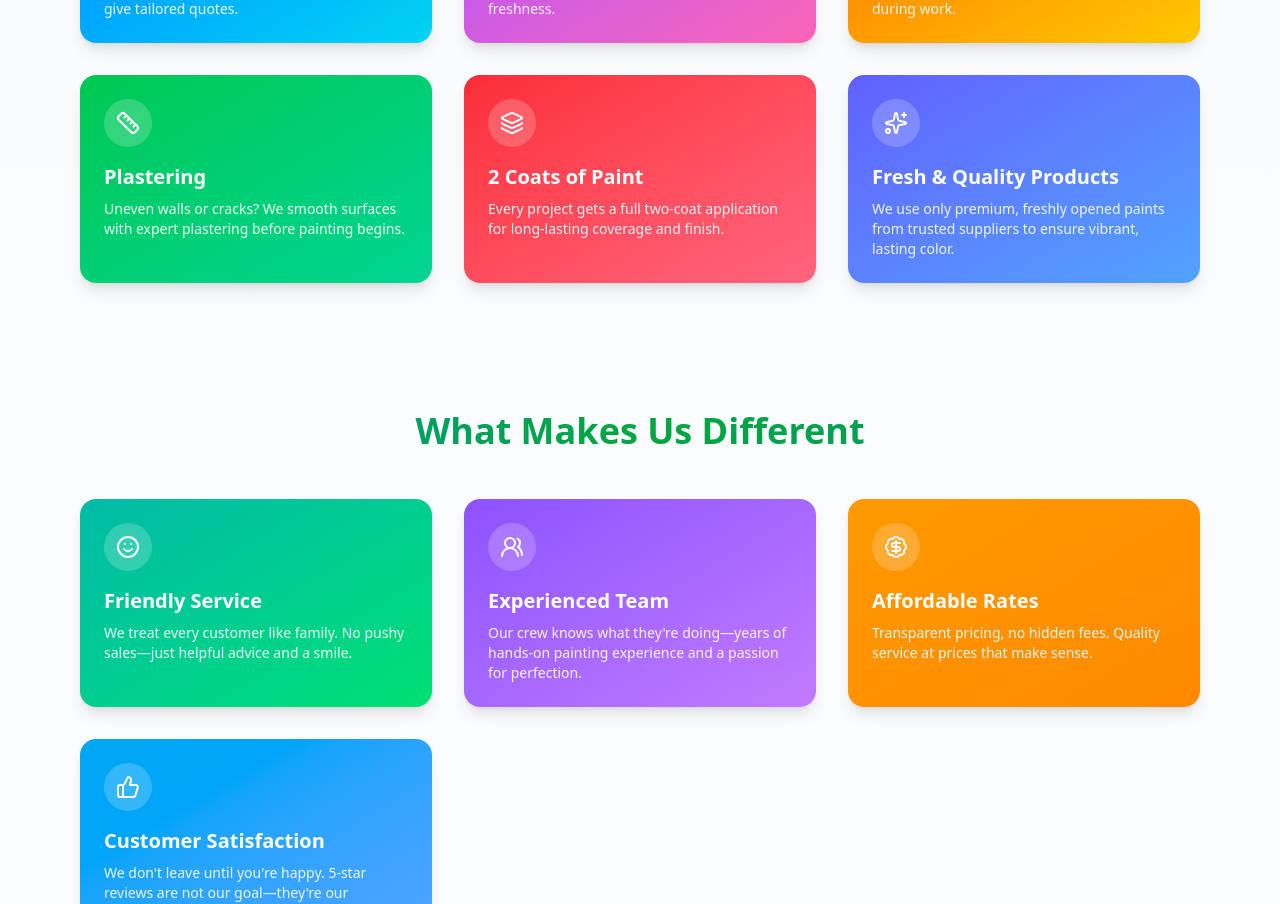
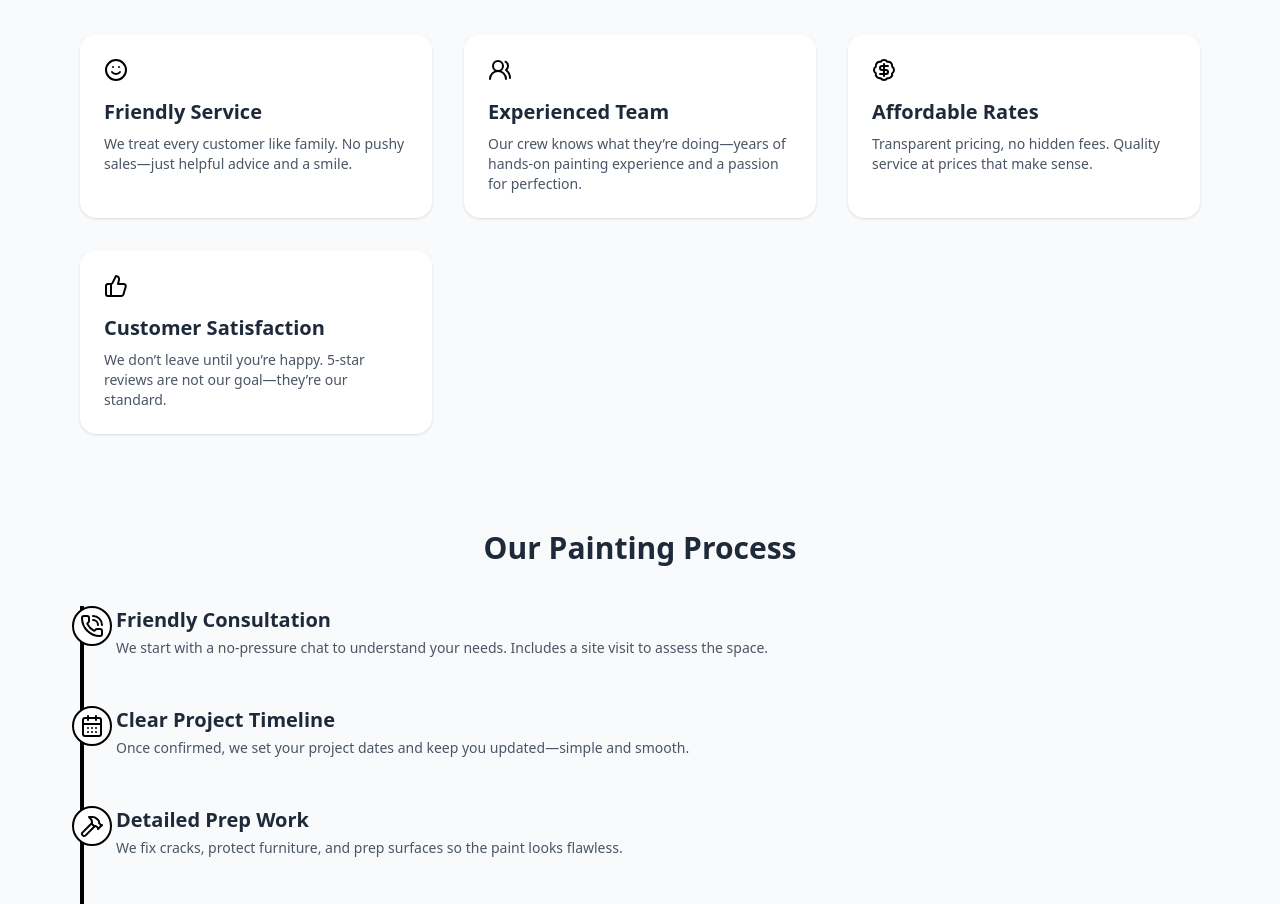
Before and after one commit to Jonymoin/paintingservice, a React (Vite) app: page / in a window 1280 px wide. Shown: the part 3562-4466 px from the top of the page. Built offline with nearby package versions, Linux system fonts and the light colour scheme.

Commit message:
Initial commit

```diff
--- a/src/painting/Difference.jsx
+++ /dev/null
@@ -1,56 +0,0 @@
-import React from "react";
-import {
-  Smile,
-  BadgeCheck,
-  Wallet,
-  ThumbsUp
-} from "lucide-react";
-
-const differences = [
-  {
-    title: "Friendly Team",
-    desc: "From the first call to the final touch-up, you’ll experience warm, respectful, and clear communication. We believe in building trust through friendliness and transparency.",
-    icon: <Smile className="w-10 h-10 text-primary mb-3" />,
-  },
-  {
-    title: "Experienced Professionals",
-    desc: "Our painters are skilled, certified, and seasoned. We’ve worked on HDBs, condos, landed homes, and commercial spaces across Singapore — and we know how to get it right.",
-    icon: <BadgeCheck className="w-10 h-10 text-primary mb-3" />,
-  },
-  {
-    title: "Affordable Rates",
-    desc: "We provide fair, honest pricing with no hidden charges. Whether it's a full repaint or a touch-up, you'll know exactly what you're paying for — and it's always worth it.",
-    icon: <Wallet className="w-10 h-10 text-primary mb-3" />,
-  },
-  {
-    title: "Customer Satisfaction First",
-    desc: "Our job isn’t done until you're 100% satisfied. We listen to your feedback, address concerns promptly, and go the extra mile to ensure a smooth, happy experience.",
-    icon: <ThumbsUp className="w-10 h-10 text-primary mb-3" />,
-  },
-];
-
-const WhatMakesUsDifferent = () => {
-  return (
-    <div className="px-4 py-10 max-w-7xl mx-auto">
-      <h1 className="text-3xl font-bold text-center mb-8 text-gray-800">
-        What Makes Us Different?
-      </h1>
-      <div className="grid grid-cols-1 md:grid-cols-2 lg:grid-cols-4 gap-6">
-        {differences.map((item, index) => (
-          <div
-            key={index}
-            className="bg-white rounded-2xl shadow-md p-6 flex flex-col items-center text-center hover:shadow-lg transition-shadow"
-          >
-            {item.icon}
-            <h2 className="text-lg font-semibold text-gray-800 mb-2">
-              {item.title}
-            </h2>
-            <p className="text-gray-600 text-sm">{item.desc}</p>
-          </div>
-        ))}
-      </div>
-    </div>
-  );
-};
-
-export default WhatMakesUsDifferent;
--- a/src/painting/Landing.jsx
+++ b/src/painting/Landing.jsx
@@ -1,4 +1,5 @@
 import { motion } from "framer-motion";
+
 import {
   ShieldCheck,
   PaintBucket,
@@ -16,6 +17,8 @@ import {
   PaintRoller,
   Eye,
   Headphones,
+  Paintbrush,
+  Clock,
 } from "lucide-react";
 
 const fadeInUp = {
@@ -23,40 +26,15 @@ const fadeInUp = {
   show: { opacity: 1, y: 0, transition: { duration: 0.6 } },
 };
 
-const colorSchemes = {
-  policies: [
-    "from-blue-500 to-cyan-400",
-    "from-purple-500 to-pink-400",
-    "from-orange-500 to-yellow-400",
-    "from-green-500 to-emerald-400",
-    "from-red-500 to-rose-400",
-    "from-indigo-500 to-blue-400",
-  ],
-  values: [
-    "from-teal-500 to-green-400",
-    "from-violet-500 to-purple-400",
-    "from-amber-500 to-orange-400",
-    "from-sky-500 to-blue-400",
-  ],
-  steps: [
-    "bg-gradient-to-br from-blue-500 to-cyan-400",
-    "bg-gradient-to-br from-purple-500 to-pink-400",
-    "bg-gradient-to-br from-orange-500 to-yellow-400",
-    "bg-gradient-to-br from-green-500 to-emerald-400",
-    "bg-gradient-to-br from-red-500 to-rose-400",
-    "bg-gradient-to-br from-indigo-500 to-violet-400",
-  ]
-};
-
-const SectionWrapper = ({ title, children, gradient }) => (
+const SectionWrapper = ({ title, children }) => (
   <motion.section
     variants={fadeInUp}
     initial="hidden"
     whileInView="show"
     viewport={{ once: true }}
-    className="py-16 px-4 max-w-6xl mx-auto"
+    className="py-12 px-4 max-w-6xl mx-auto"
   >
-    <h2 className={`text-4xl font-bold text-center mb-12 bg-gradient-to-r ${gradient} bg-clip-text text-transparent`}>
+    <h2 className="text-3xl font-bold text-center mb-10 text-gray-800">
       {title}
     </h2>
     {children}
@@ -74,9 +52,9 @@ const policies = [
 
 const values = [
   { icon: <Smile />, title: "Friendly Service", desc: "We treat every customer like family. No pushy sales—just helpful advice and a smile." },
-  { icon: <Users2 />, title: "Experienced Team", desc: "Our crew knows what they're doing—years of hands-on painting experience and a passion for perfection." },
+  { icon: <Users2 />, title: "Experienced Team", desc: "Our crew knows what they’re doing—years of hands-on painting experience and a passion for perfection." },
   { icon: <BadgeDollarSign />, title: "Affordable Rates", desc: "Transparent pricing, no hidden fees. Quality service at prices that make sense." },
-  { icon: <ThumbsUp />, title: "Customer Satisfaction", desc: "We don't leave until you're happy. 5-star reviews are not our goal—they're our standard." },
+  { icon: <ThumbsUp />, title: "Customer Satisfaction", desc: "We don’t leave until you’re happy. 5-star reviews are not our goal—they’re our standard." },
 ];
 
 const steps = [
@@ -85,33 +63,30 @@ const steps = [
   { icon: <Hammer />, title: "Detailed Prep Work", desc: "We fix cracks, protect furniture, and prep surfaces so the paint looks flawless." },
   { icon: <PaintRoller />, title: "Professional Painting", desc: "2 full coats of quality paint applied with precision by our skilled painters." },
   { icon: <Eye />, title: "Final Walkthrough", desc: "We inspect everything with you and handle any final touch-ups—no shortcuts." },
-  { icon: <Headphones />, title: "After-Service Support", desc: "Need help after we leave? We're always just a call or message away." },
+  { icon: <Headphones />, title: "After-Service Support", desc: "Need help after we leave? We’re always just a call or message away." },
 ];
 
-const GridSection = ({ data, colorScheme }) => (
+const GridSection = ({ data }) => (
   <div className="grid grid-cols-1 md:grid-cols-2 lg:grid-cols-3 gap-8">
     {data.map((item, idx) => (
       <motion.div
         key={idx}
-        className={`bg-gradient-to-br ${colorScheme[idx % colorScheme.length]} p-6 rounded-2xl shadow-lg hover:shadow-2xl hover:scale-105 transition-all duration-300`}
+        className="bg-white p-6 rounded-2xl shadow hover:shadow-md transition"
         variants={fadeInUp}
         whileInView="show"
         initial="hidden"
         viewport={{ once: true }}
       >
-        <div className="text-white mb-4 w-12 h-12 bg-white/20 rounded-full flex items-center justify-center backdrop-blur-sm">
-          {item.icon}
-        </div>
-        <h3 className="text-xl font-semibold mb-2 text-white">{item.title}</h3>
-        <p className="text-white/90 text-sm">{item.desc}</p>
+        <div className="text-primary mb-4">{item.icon}</div>
+        <h3 className="text-xl font-semibold mb-2 text-gray-800">{item.title}</h3>
+        <p className="text-gray-600 text-sm">{item.desc}</p>
       </motion.div>
     ))}
   </div>
 );
 
 const VerticalTimeline = ({ steps }) => (
-  <div className="relative pl-6 space-y-12 max-w-3xl mx-auto">
-    <div className="absolute left-0 top-0 bottom-0 w-1 bg-gradient-to-b from-blue-500 via-purple-500 via-orange-500 via-green-500 via-red-500 to-indigo-500"></div>
+  <div className="relative border-l-4 border-primary pl-6 space-y-12">
     {steps.map((step, idx) => (
       <motion.div
         key={idx}
@@ -121,13 +96,11 @@ const VerticalTimeline = ({ steps }) => (
         initial="hidden"
         viewport={{ once: true }}
       >
-        <div className={`absolute -left-9 ${colorSchemes.steps[idx]} rounded-full w-14 h-14 flex items-center justify-center shadow-lg text-white`}>
+        <div className="absolute -left-9 bg-white border-2 border-primary rounded-full w-10 h-10 flex items-center justify-center">
           {step.icon}
         </div>
-        <div className="ml-8 bg-white p-6 rounded-xl shadow-md hover:shadow-lg transition-shadow">
-          <h3 className="text-xl font-semibold mb-2 bg-gradient-to-r from-gray-700 to-gray-900 bg-clip-text text-transparent">{step.title}</h3>
-          <p className="text-gray-600 text-sm">{step.desc}</p>
-        </div>
+        <h3 className="text-xl font-semibold text-gray-800 mb-1 ml-2">{step.title}</h3>
+        <p className="text-gray-600 text-sm ml-2">{step.desc}</p>
       </motion.div>
     ))}
   </div>
@@ -135,27 +108,37 @@ const VerticalTimeline = ({ steps }) => (
 
 export default function EverFreshLanding() {
   return (
-    <div className="bg-gradient-to-b from-gray-50 via-blue-50/30 to-purple-50/30">
-      <SectionWrapper
-        title="Our Commitments"
-        gradient="from-blue-600 via-purple-600 to-pink-600"
-      >
-        <GridSection data={policies} colorScheme={colorSchemes.policies} />
+    <>
+    <div className="bg-gray-50">
+      <SectionWrapper title="Our Commitments">
+        <GridSection data={policies} />
       </SectionWrapper>
 
-      <SectionWrapper
-        title="What Makes Us Different"
-        gradient="from-teal-600 via-green-600 to-emerald-600"
-      >
-        <GridSection data={values} colorScheme={colorSchemes.values} />
+      <SectionWrapper title="What Makes Us Different">
+        <GridSection data={values} />
       </SectionWrapper>
 
-      <SectionWrapper
-        title="Our Painting Process"
-        gradient="from-orange-600 via-red-600 to-pink-600"
-      >
+      <SectionWrapper title="Our Painting Process">
         <VerticalTimeline steps={steps} />
       </SectionWrapper>
     </div>
+    {/* Footer */}
+      <footer className="bg-gray-900 text-white py-12">
+        <div className="container mx-auto px-4 text-center">
+          <div className="mb-6">
+            <Paintbrush className="w-12 h-12 mx-auto mb-4 text-orange-500" />
+            <h4 className="text-2xl font-bold mb-2">PaintingServiceSG</h4>
+            <p className="text-gray-400">Your Trusted Painting Partner in Singapore</p>
+          </div>
+          <div className="flex justify-center items-center gap-4 mb-6">
+            <Clock className="w-5 h-5 text-orange-500" />
+            <span>Available 24/7</span>
+          </div>
+          <div className="border-t border-gray-700 pt-6">
+            <p className="text-gray-400">© 2025 PaintingServiceSG. All rights reserved.</p>
+          </div>
+        </div>
+      </footer>
+      </>
   );
 }
--- a/src/painting/PaintingServiceSG.jsx
+++ b/src/painting/PaintingServiceSG.jsx
@@ -307,23 +307,7 @@ export default function PaintingServiceSG() {
         </div>
       </section>
 
-      {/* Footer */}
-      <footer className="bg-gray-900 text-white py-12">
-        <div className="container mx-auto px-4 text-center">
-          <div className="mb-6">
-            <Paintbrush className="w-12 h-12 mx-auto mb-4 text-orange-500" />
-            <h4 className="text-2xl font-bold mb-2">PaintingServiceSG</h4>
-            <p className="text-gray-400">Your Trusted Painting Partner in Singapore</p>
-          </div>
-          <div className="flex justify-center items-center gap-4 mb-6">
-            <Clock className="w-5 h-5 text-orange-500" />
-            <span>Available 24/7</span>
-          </div>
-          <div className="border-t border-gray-700 pt-6">
-            <p className="text-gray-400">© 2025 PaintingServiceSG. All rights reserved.</p>
-          </div>
-        </div>
-      </footer>
+
     </div>
   );
 }
```
